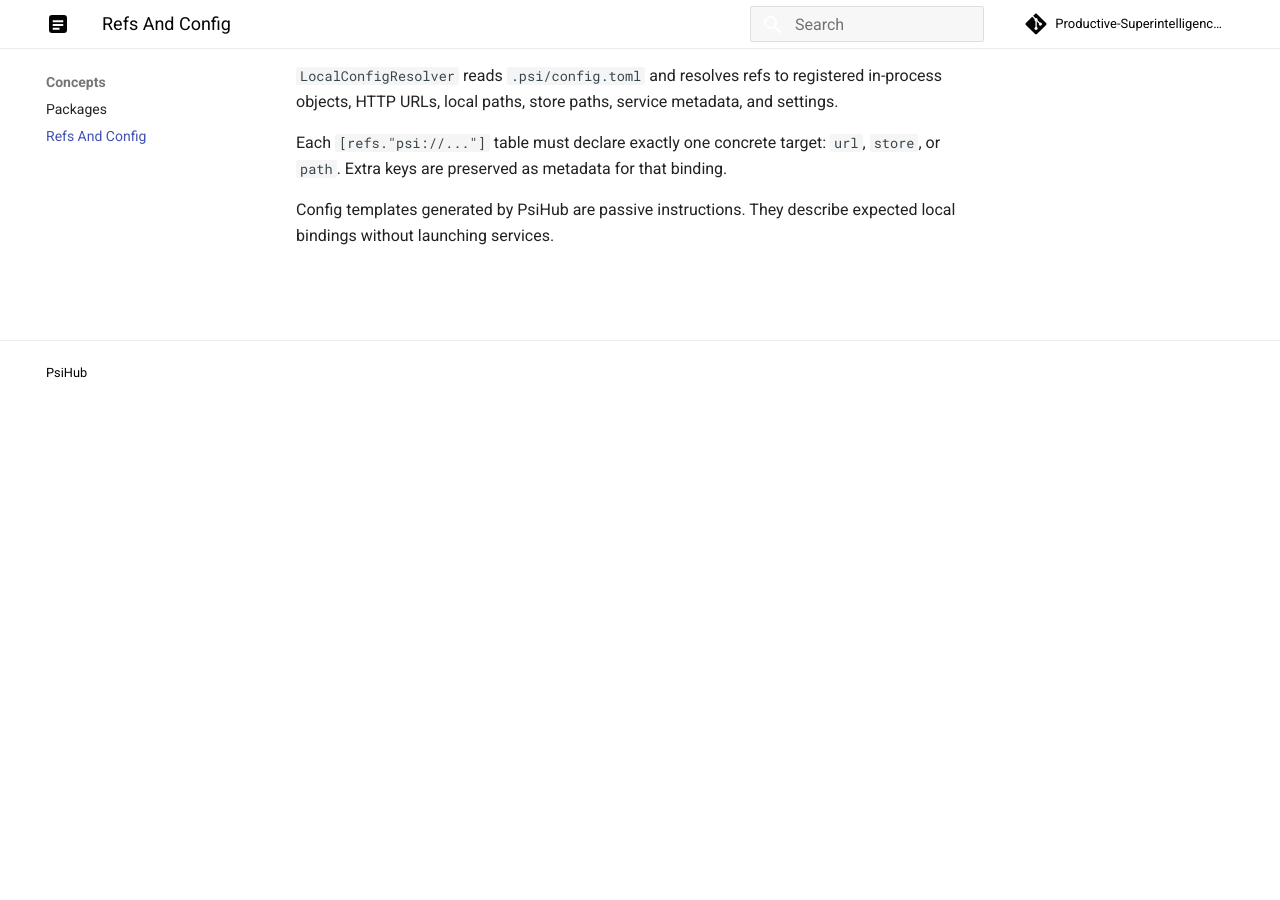
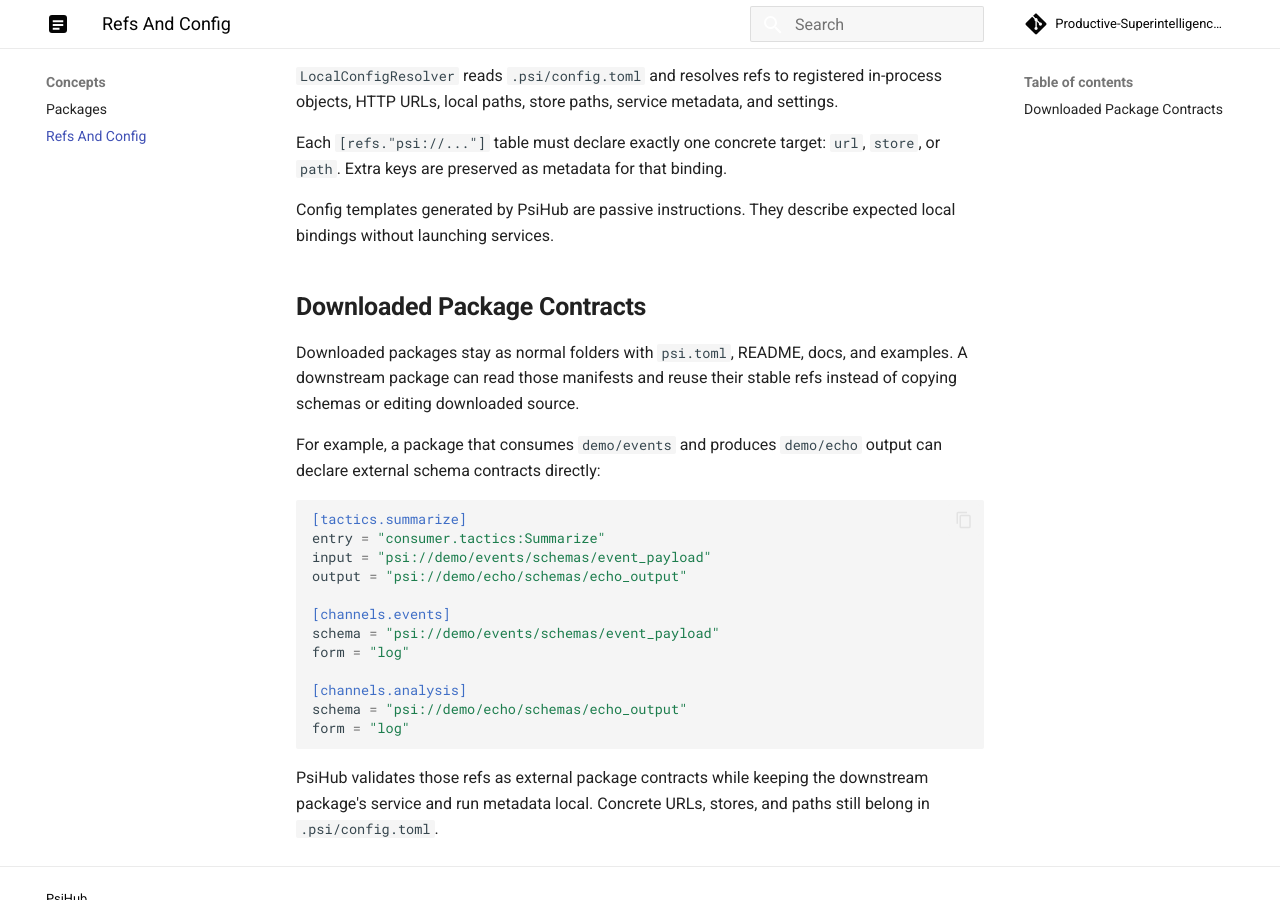
Before and after one commit to Productive-Superintelligence/psihub, an MkDocs documentation site: the page built from docs/concepts/refs-and-config.md, in a window 1280 px wide and 900 px high, scrolled down 495 px. Built offline with MkDocs 1.6.1 and Material for MkDocs 9.7.7, drawn with Linux system fonts in a browser that asks for light colours; comment, search, counter and statistics services are not loaded; before the commit the page ends 900 px from its top, so only the background shows below that.

Commit message:
Document downstream package contracts

````diff
--- a/docs/concepts/refs-and-config.md
+++ b/docs/concepts/refs-and-config.md
@@ -29,3 +29,31 @@
 
 Config templates generated by PsiHub are passive instructions. They describe
 expected local bindings without launching services.
+
+## Downloaded Package Contracts
+
+Downloaded packages stay as normal folders with `psi.toml`, README, docs, and
+examples. A downstream package can read those manifests and reuse their stable
+refs instead of copying schemas or editing downloaded source.
+
+For example, a package that consumes `demo/events` and produces `demo/echo`
+output can declare external schema contracts directly:
+
+```toml
+[tactics.summarize]
+entry = "consumer.tactics:Summarize"
+input = "psi://demo/events/schemas/event_payload"
+output = "psi://demo/echo/schemas/echo_output"
+
+[channels.events]
+schema = "psi://demo/events/schemas/event_payload"
+form = "log"
+
+[channels.analysis]
+schema = "psi://demo/echo/schemas/echo_output"
+form = "log"
+```
+
+PsiHub validates those refs as external package contracts while keeping the
+downstream package's service and run metadata local. Concrete URLs, stores, and
+paths still belong in `.psi/config.toml`.
````
Also changed, not shown: 1 other file.
